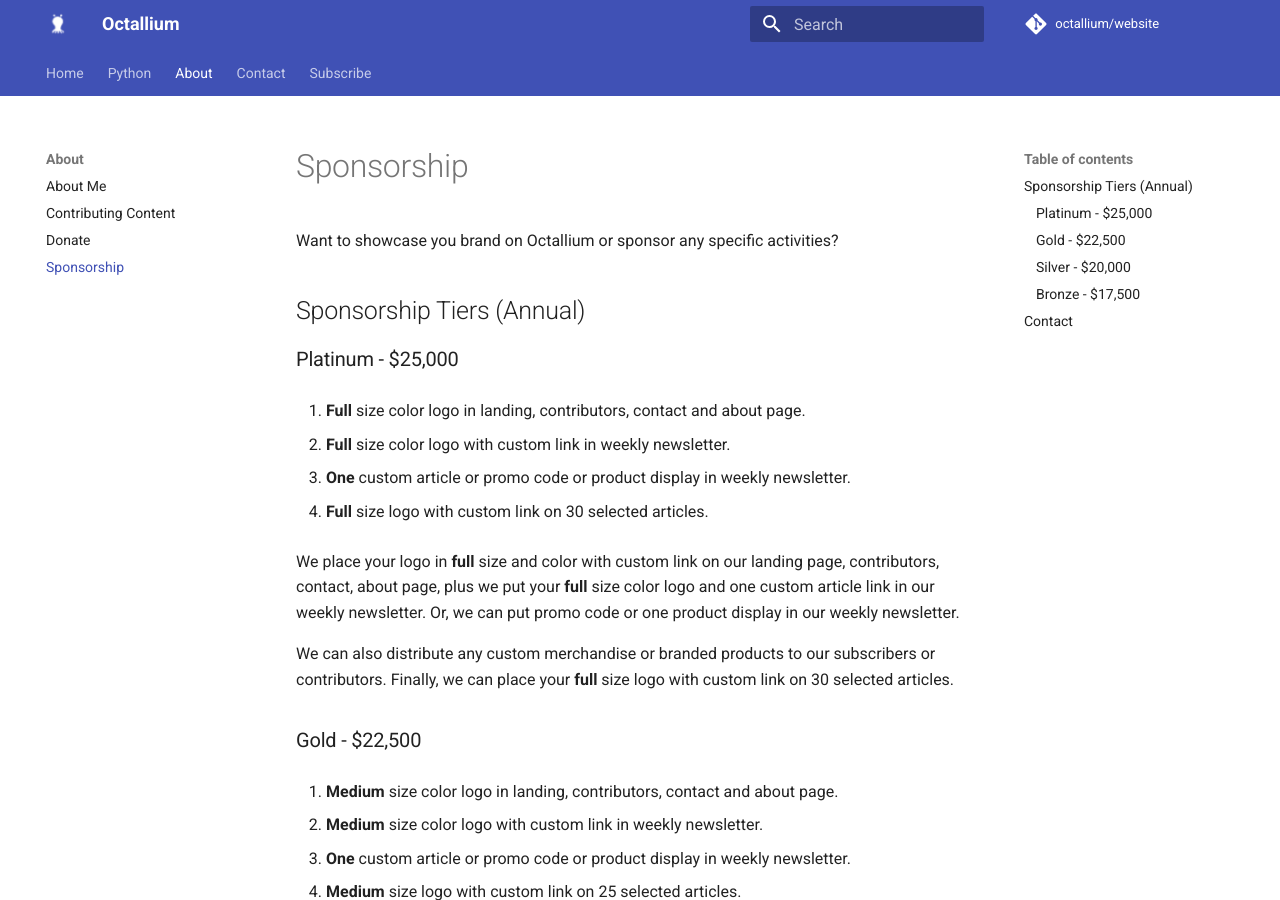
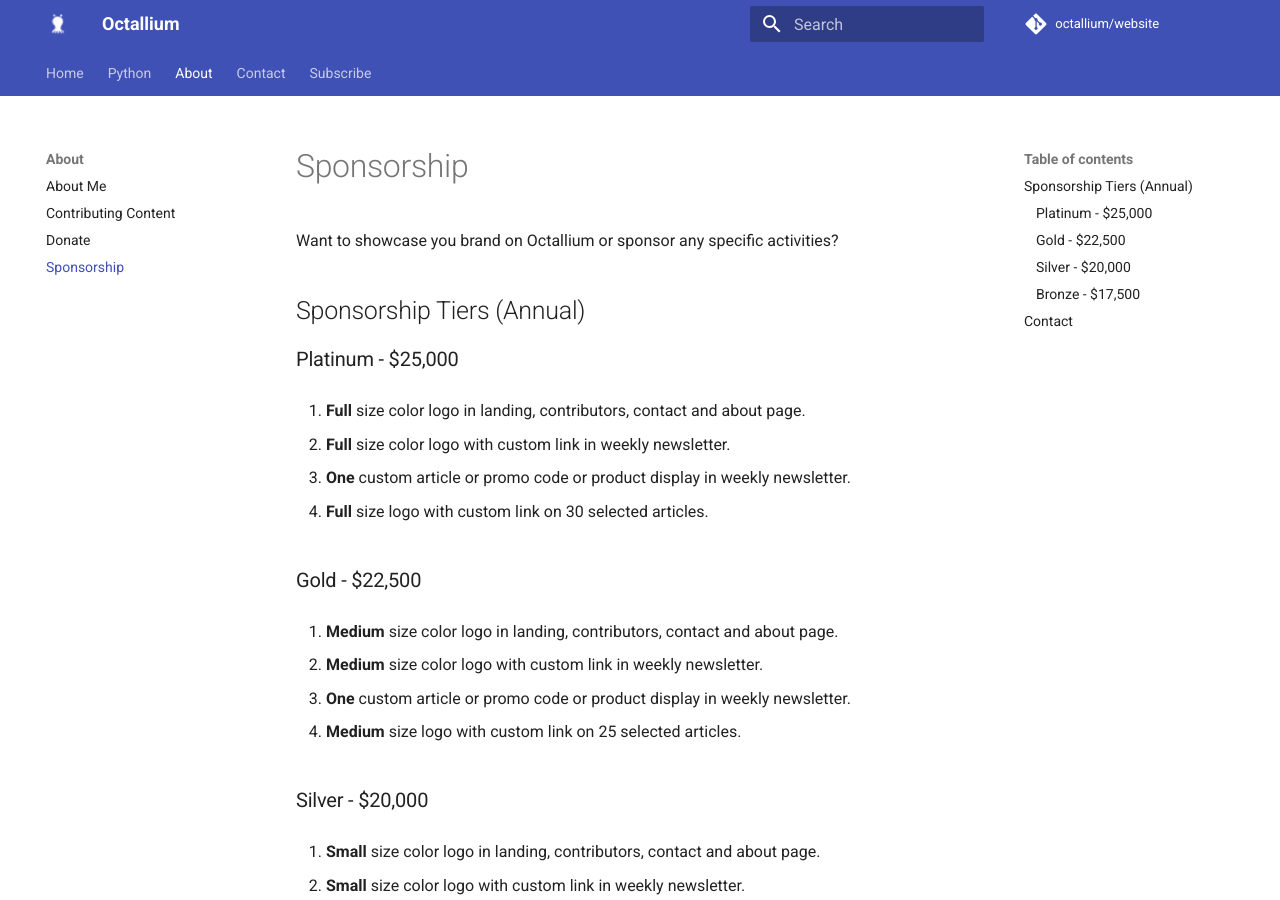
Before and after one commit to octallium/website, an MkDocs documentation site: the page built from docs/about/sponsorship.md, in a window 1280 px wide and 900 px high. Built offline with MkDocs 1.6.1 and Material for MkDocs 9.7.7, drawn with Linux system fonts in a browser that asks for light colours; comment, search, counter and statistics services are not loaded.

Commit message:
fixed typos

```diff
--- a/docs/about/sponsorship.md
+++ b/docs/about/sponsorship.md
@@ -16,10 +16,6 @@ Want to showcase you brand on Octallium or sponsor any specific activities?
 3. **One** custom article or promo code or product display in weekly newsletter.
 
 4. **Full** size logo with custom link on 30 selected articles.
-
-We place your logo in **full** size and color with custom link on our landing page, contributors, contact, about page, plus we put your **full** size color logo and one custom article link in our weekly newsletter. Or, we can put promo code or one product display in our weekly newsletter.
-
-We can also distribute any custom merchandise or branded products to our subscribers or contributors. Finally, we can place your **full** size logo with custom link on 30 selected articles.
 
 ### Gold - $22,500
 
```
Also changed, not shown: site/about/sponsorship/index.html, site/search/search_index.json, 1 other file.
